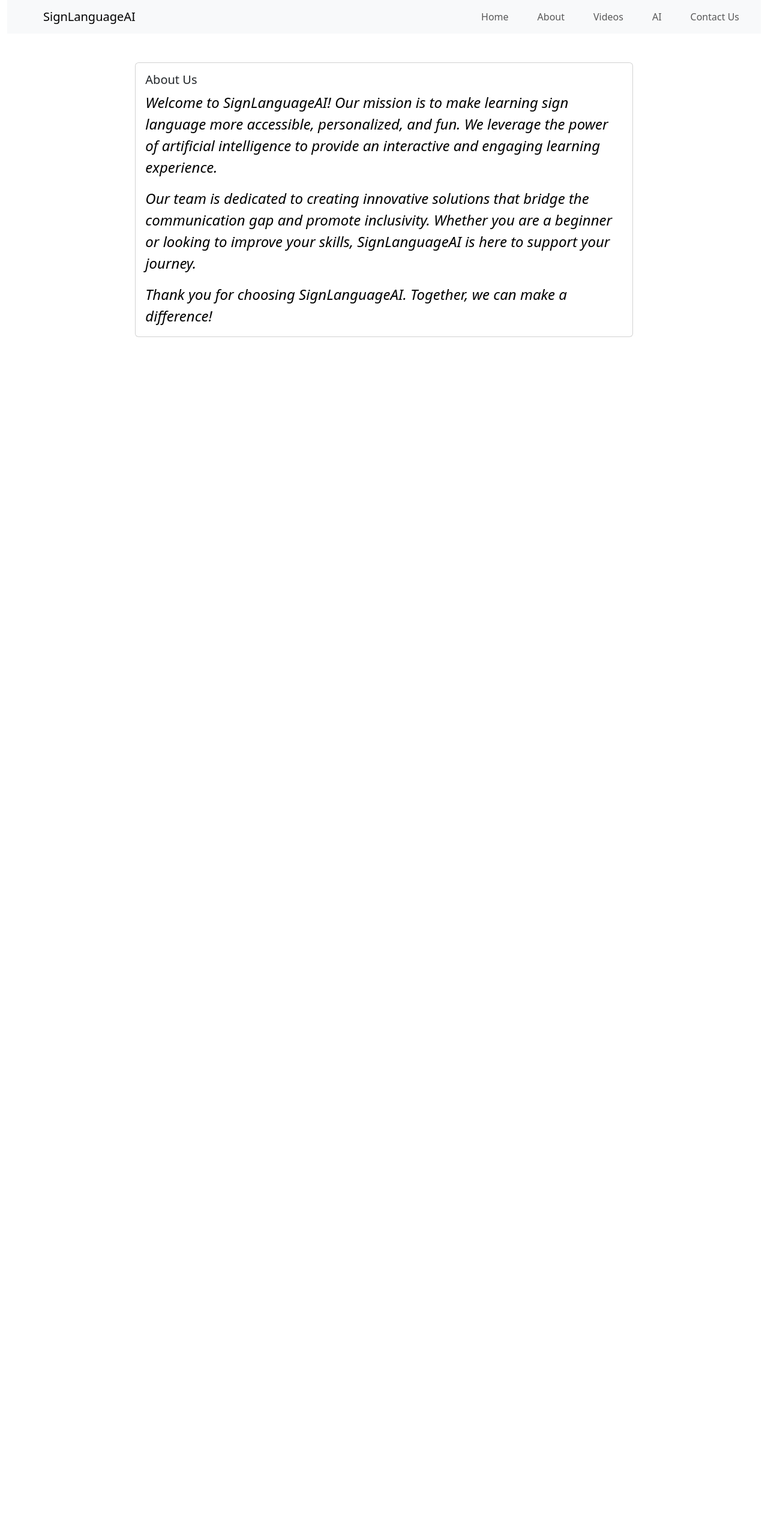
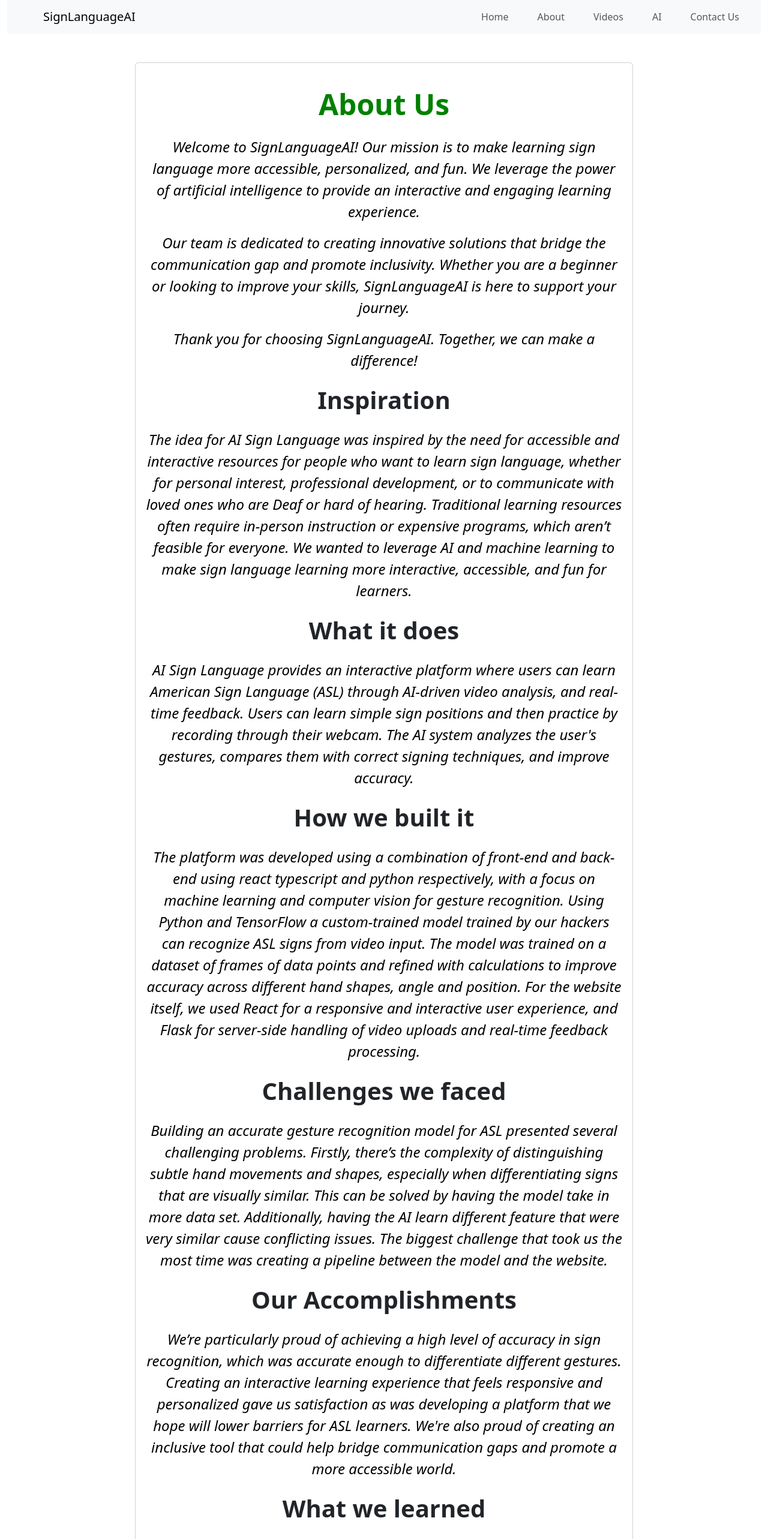
Before and after one commit to imanoob1118/CTRL-HACK-DEL, a React (Create React App) app: page /About in a window 1280 px wide. Shown: the top 2566 px of the page at 60% size. Before the commit the page ends 800 px from the top, so only its background shows below. Built offline with nearby package versions, Linux system fonts and the light colour scheme.

Commit message:
Updaged UI

```diff
--- a/src/components/Navbar/Navbar.tsx
+++ b/src/components/Navbar/Navbar.tsx
@@ -10,7 +10,7 @@
 
 
     return (
-        <Navbar expand="lg" className="bg-body-tertiary justify-content-between">
+        <Navbar expand="lg" className="bg-body-tertiary justify-content-between custom-navbar-rounded">
             <Container fluid>
                 <Navbar.Brand href="/" className="mx-5 custom-green-txt-color">SignLanguageAI</Navbar.Brand>
                 <Navbar.Toggle aria-controls="basic-navbar-nav" />
--- a/src/pages/About/About.css
+++ b/src/pages/About/About.css
@@ -39,3 +39,6 @@
     color: #000000; /* Set text color to white */
     line-height: 1.6;
 }
+.green-background{
+    background-color: green;
+}
--- a/src/pages/About/About.tsx
+++ b/src/pages/About/About.tsx
@@ -5,21 +5,60 @@
 const About: React.FC = () => {
     return (
         <Container fluid>
-            <NavBar/>
+            <NavBar />
             <Row className="justify-content-center mt-5">
                 <Col md={8}>
                     <Card>
                         <Card.Body>
-                            <Card.Title>About Us</Card.Title>
-                            <Card.Text>
+                        <Card.Title
+                                className="display-5 fw-bold my-4 text-center" style={{ color: 'green' }}>About Us</Card.Title>
+                            <Card.Text className="text-center">
                                 Welcome to SignLanguageAI! Our mission is to make learning sign language more accessible, personalized, and fun. We leverage the power of artificial intelligence to provide an interactive and engaging learning experience.
                             </Card.Text>
-                            <Card.Text>
+                            <Card.Text className="text-center">
                                 Our team is dedicated to creating innovative solutions that bridge the communication gap and promote inclusivity. Whether you are a beginner or looking to improve your skills, SignLanguageAI is here to support your journey.
                             </Card.Text>
-                            <Card.Text>
+                            <Card.Text className="text-center">
                                 Thank you for choosing SignLanguageAI. Together, we can make a difference!
                             </Card.Text>
+                            <Card.Text>
+                            </Card.Text>
+
+                            <Card.Title className="display-6 fw-bold my-4 text-center">Inspiration</Card.Title>
+                            <Card.Text className="text-center">
+                                The idea for AI Sign Language was inspired by the need for accessible and interactive resources for people who want to learn sign language, whether for personal interest, professional development, or to communicate with loved ones who are Deaf or hard of hearing. Traditional learning resources often require in-person instruction or expensive programs, which aren’t feasible for everyone. We wanted to leverage AI and machine learning to make sign language learning more interactive, accessible, and fun for learners.
+                            </Card.Text>
+
+                            <Card.Title className="display-6 fw-bold my-4 text-center">What it does</Card.Title>
+                            <Card.Text className="text-center">
+                                AI Sign Language provides an interactive platform where users can learn American Sign Language (ASL) through AI-driven video analysis, and real-time feedback. Users can learn simple sign positions and then practice by recording through their webcam. The AI system analyzes the user's gestures, compares them with correct signing techniques, and improve accuracy.
+                            </Card.Text>
+
+                            <Card.Title className="display-6 fw-bold my-4 text-center">How we built it</Card.Title>
+                            <Card.Text className="text-center">
+                                The platform was developed using a combination of front-end and back-end using react typescript and python respectively, with a focus on machine learning and computer vision for gesture recognition. Using Python and TensorFlow a custom-trained model trained by our hackers can recognize ASL signs from video input. The model was trained on a dataset of frames of data points and refined with calculations to improve accuracy across different hand shapes, angle and position. For the website itself, we used React for a responsive and interactive user experience, and Flask for server-side handling of video uploads and real-time feedback processing.
+                            </Card.Text>
+
+                            <Card.Title className="display-6 fw-bold my-4 text-center">Challenges we faced</Card.Title>
+                            <Card.Text className="text-center">
+                                Building an accurate gesture recognition model for ASL presented several challenging problems. Firstly, there’s the complexity of distinguishing subtle hand movements and shapes, especially when differentiating signs that are visually similar. This can be solved by having the model take in more data set. Additionally, having the AI learn different feature that were very similar cause conflicting issues. The biggest challenge that took us the most time was creating a pipeline between the model and the website.
+                            </Card.Text>
+
+                            <Card.Title className="display-6 fw-bold my-4 text-center">Our Accomplishments</Card.Title>
+                            <Card.Text className="text-center">
+                                We’re particularly proud of achieving a high level of accuracy in sign recognition, which was accurate enough to differentiate different gestures. Creating an interactive learning experience that feels responsive and personalized gave us satisfaction as was developing a platform that we hope will lower barriers for ASL learners. We're also proud of creating an inclusive tool that could help bridge communication gaps and promote a more accessible world.
+                            </Card.Text>
+
+                            <Card.Title className="display-6 fw-bold my-4 text-center">What we learned</Card.Title>
+                            <Card.Text className="text-center">
+                                We gained valuable experience in machine learning, particularly in working with gesture recognition and video processing. This project taught us the importance of data diversity and model tuning when working with human movements and how essential it is to balance accuracy with real-time performance for a positive user experience. Additionally, we learned about the intricacies of ASL and the unique considerations in designing for accessibility, especially for Deaf and hard-of-hearing communities.
+                            </Card.Text>
+
+                            <Card.Title className="display-6 fw-bold my-4 text-center">Next step?</Card.Title>
+                            <Card.Text className="text-center">
+                                In the future, we hope to expand the platform to support additional sign languages from around the world, enabling people to learn and practice sign languages that are regionally specific. We also plan to enhance the AI’s capabilities to understand more complex phrases and sentence structures, enabling users to learn not only vocabulary but also grammar and conversational skills in ASL. Additionally, we’d love to incorporate a social feature, where users can practice signing with each other in real-time, and to partner with Deaf educators and organizations to continuously improve and expand the platform.
+                            </Card.Text>
+
                         </Card.Body>
                     </Card>
                 </Col>
--- a/src/pages/Home/Home.tsx
+++ b/src/pages/Home/Home.tsx
@@ -24,7 +24,7 @@
                                 <br></br>
                                 <Card.Text className="display-5 mt-5 custom-font semi-bold">
                                     <span className="custom-green-txt-color no-space">
-                                        WELCOME TO AI SIGN LEARNING
+                                        WELCOME TO AI SIGN LANGUAGE LEARNING
                                     </span>
                                     <br />
                                     FOR YOUR VILLAGE
--- a/src/pages/Videos/VideoPage.tsx
+++ b/src/pages/Videos/VideoPage.tsx
@@ -28,8 +28,8 @@
             <NavBar />
 
             <Container className='align-items-center'>
-                <Card className='align-items-center no-border'>
-                    <Card.Text className='mt-5 fs-1' >
+                <Card className='align-items-center'>
+                <Card.Text className='mt-5 fs-1' style={{ border: 'none' }}>
                         Learn From Our Videos:
                     </Card.Text>
                 </Card>
```
Also changed, not shown: src/components/Navbar/Navbar.css (+8 -0 lines).
